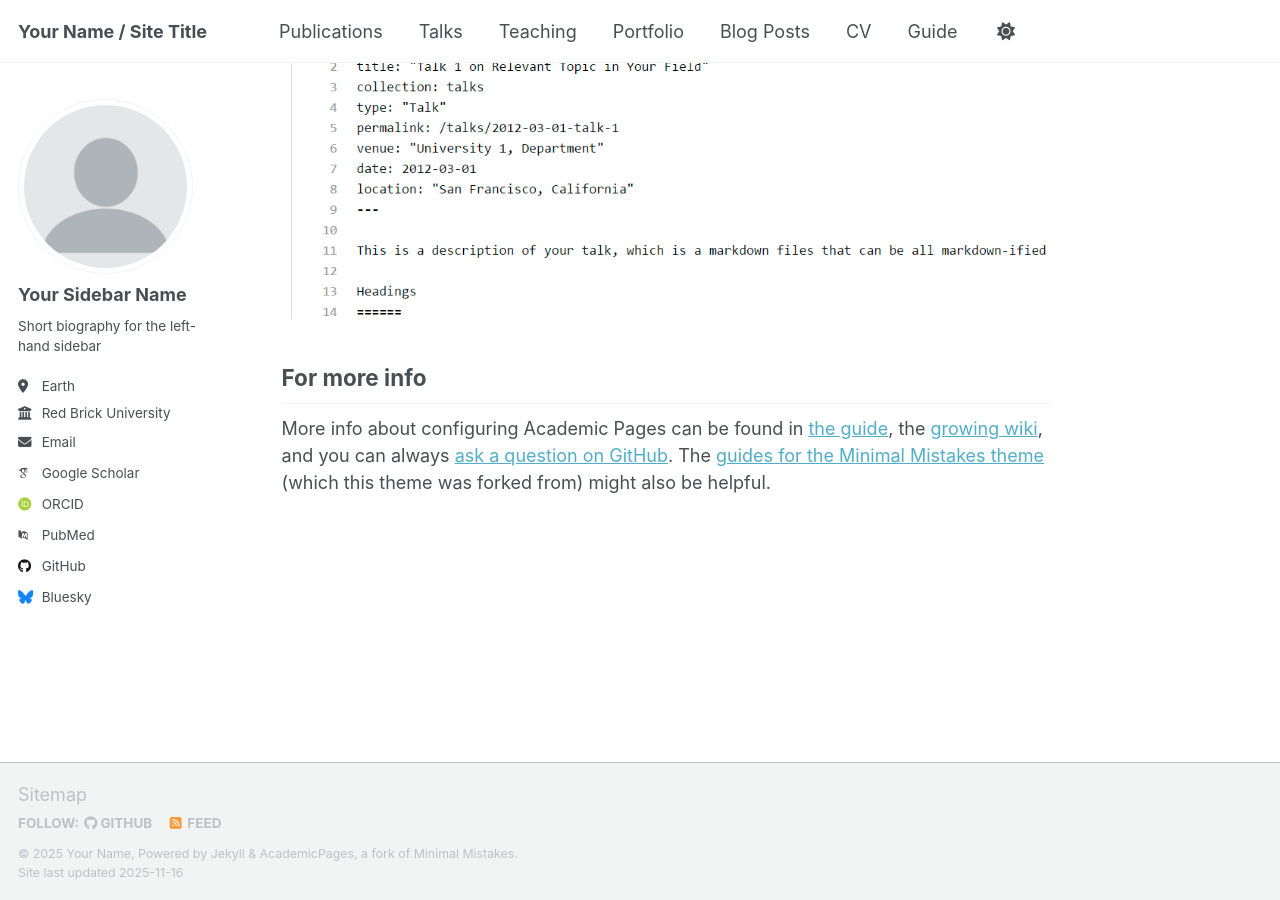
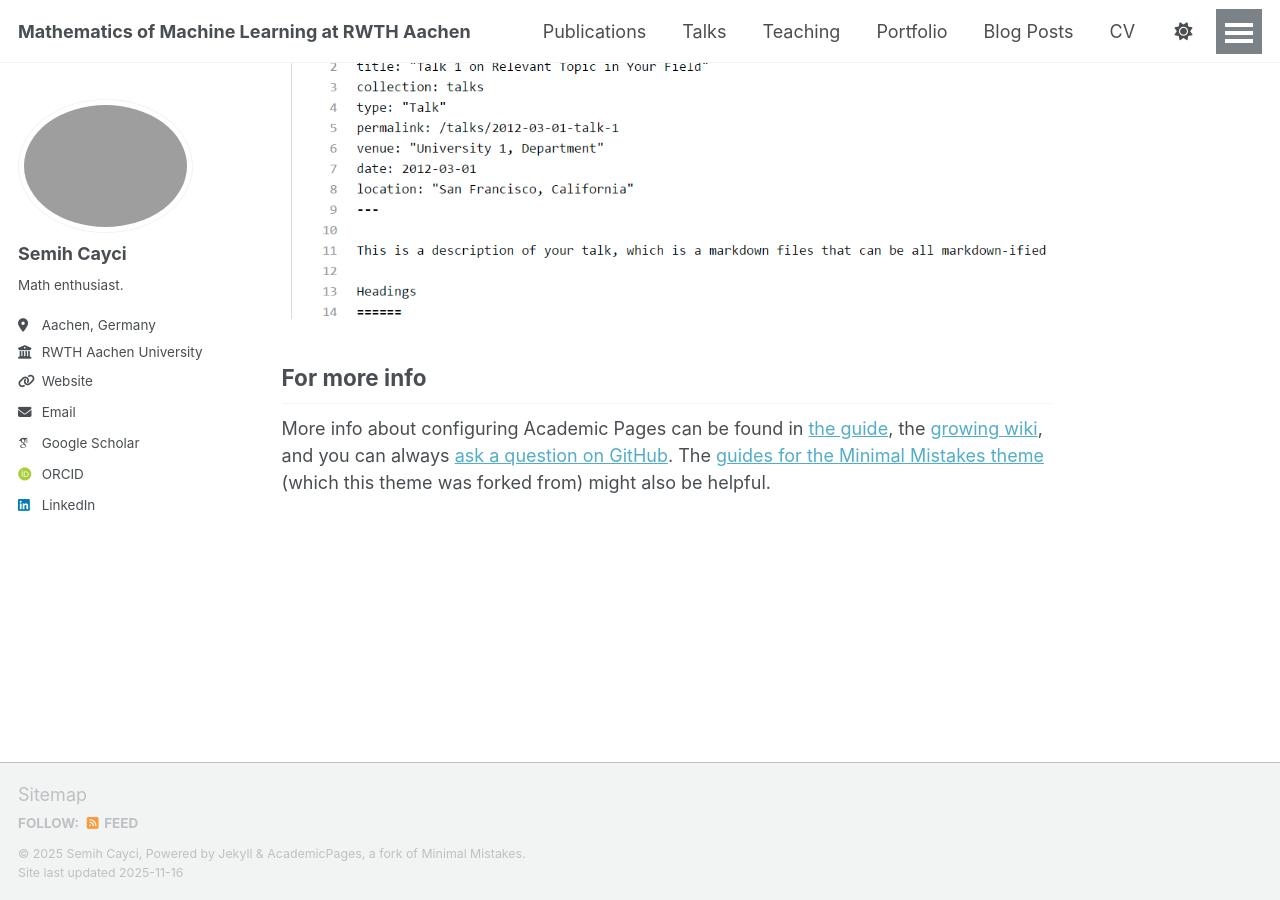
Before and after one commit to semihcayci/semihcayci.github.io, a Jekyll site: the page built from _pages/about.md, in a window 1280 px wide and 900 px high, scrolled down 2880 px. Built offline with Jekyll 4.4.1, drawn with Linux system fonts in a browser that asks for light colours; some web fonts are replaced; a script that is not in the unit is left out.

Commit message:
Update personal information in _config.yml

```diff
--- a/_config.yml
+++ b/_config.yml
@@ -9,10 +9,10 @@
 # Basic Site Settings
 locale                   : "en-US"
 site_theme               : "default" # Currently available options are "default", "air"
-title                    : "Your Name / Site Title"
+title                    : "Mathematics of Machine Learning at RWTH Aachen"
 title_separator          : "-"
-name                     : &name "Your Name"
-description              : &description "Your Name's academic portfolio"   # Update this with a general description of your site, this is the default if not overridden by a page
+name                     : &name "Semih Cayci"
+description              : &description "Personal webpage of Semih Cayci."   # Update this with a general description of your site, this is the default if not overridden by a page
 url                      : https://academicpages.github.io # The base hostname & protocol for your site e.g. "https://[your GitHub username].github.io",
                                                            # or if you already have some other page hosted on Github then use "https://[your GitHub username].github.io/[Your Repo Name]"
 baseurl                  : "" # the subpath of your site, e.g. "/blog"
@@ -23,61 +23,21 @@
 #               Additional customization can be done by editing /_includes/author-profile.html
 author:
   # Biographic information
-  avatar           : "profile.png"
-  name             : "Your Sidebar Name"
+  avatar           : "semihcayci.png"
+  name             : "Semih Cayci"
   pronouns         : # example: "she/her"
-  bio              : "Short biography for the left-hand sidebar"
-  location         : "Earth"
-  employer         : "Red Brick University"
-  uri              : # URL
-  email            : "none@example.org"
+  bio              : "Math enthusiast."
+  location         : "Aachen, Germany"
+  employer         : "RWTH Aachen University"
+  uri              : "https://www.mathc.rwth-aachen.de/en/~cayci"
+  email            : "lastname[at]mathc[dot]rwth-aachen[dot]de"
 
   # Academic websites
-  academia         : # URL
-  arxiv            : # URL - Update with the correct link to your profile
-  googlescholar    : "https://scholar.google.com/citations?user=PS_CX0AAAAAJ"
-  inspire-hep      : # URL
-  impactstory      : # URL
-  orcid            : "https://orcid.org/yourorcidurl"
-  semantic         : # URL
-  pubmed           : "https://www.ncbi.nlm.nih.gov/pubmed/?term=john+snow"
-  researchgate     : # URL
-  scopus           : # URL
-
-  # Repositories and software development
-  bitbucket        : # Username - Update with your username on the site
-  codepen          : # Username
-  dribbble         : # Username
-  github           : "academicpages"
-  kaggle           : # Username
-  stackoverflow    : # User number or user number and name (i.e., use "1" or "1/jeff-atwood")
+  googlescholar    : "https://scholar.google.com/citations?user=pt_pXpcAAAAJ"
+  orcid            : "https://orcid.org/0000-0001-7928-0794"
 
   # Social media
-  artstation       : # Username
-  bluesky          : "bsky.app" # Replace this with you Bluesky username
-  facebook         : # Username
-  flickr           : # Username
-  foursquare       : # Username
-  goodreads        : # Username
-  google_plus      : # Username
-  keybase          : # Username
-  instagram        : # Username
-  lastfm           : # Username
-  linkedin         : # Username
-  mastodon         : # URL
-  medium           : # URL
-  pinterest        : # Username
-  soundcloud       : # Username
-  steam            : # Username
-  telegram         : # URL
-  tumblr           : # Username
-  twitter          : # Username for X / Twitter
-  vine             : # Username
-  weibo            : # Username
-  wikipedia        : # Username
-  xing             : # Username
-  youtube          : # Username
-  zhihu            : # Username
+  linkedin         : "https://www.linkedin.com/in/semih-cayci/"
 
 # Publication Category - The following the list of publication categories and their headings
 publication_category:
```
